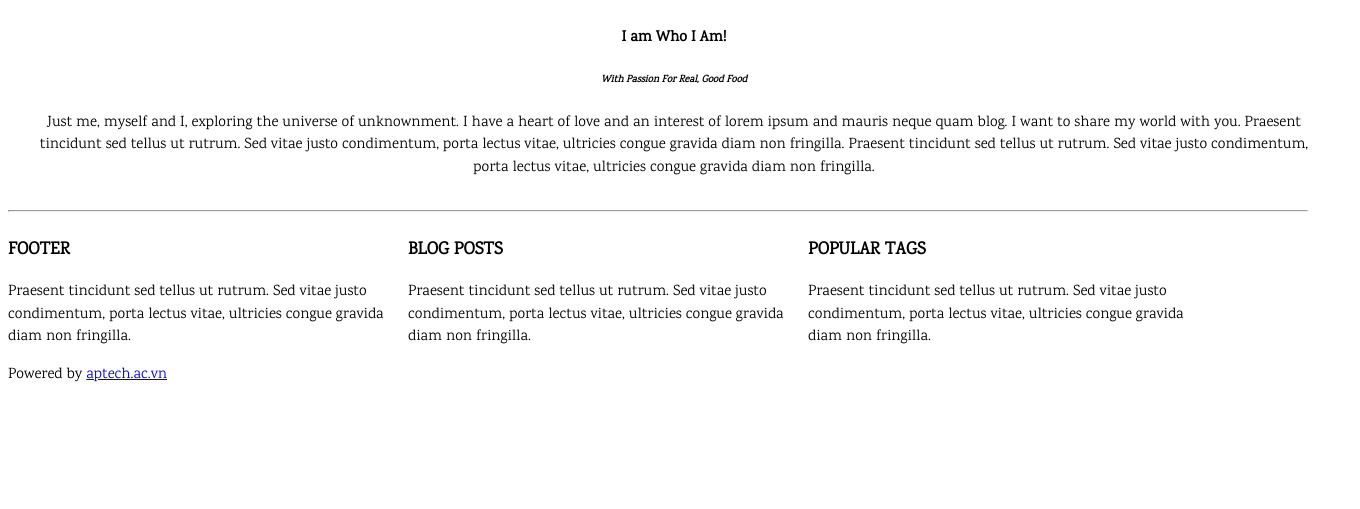
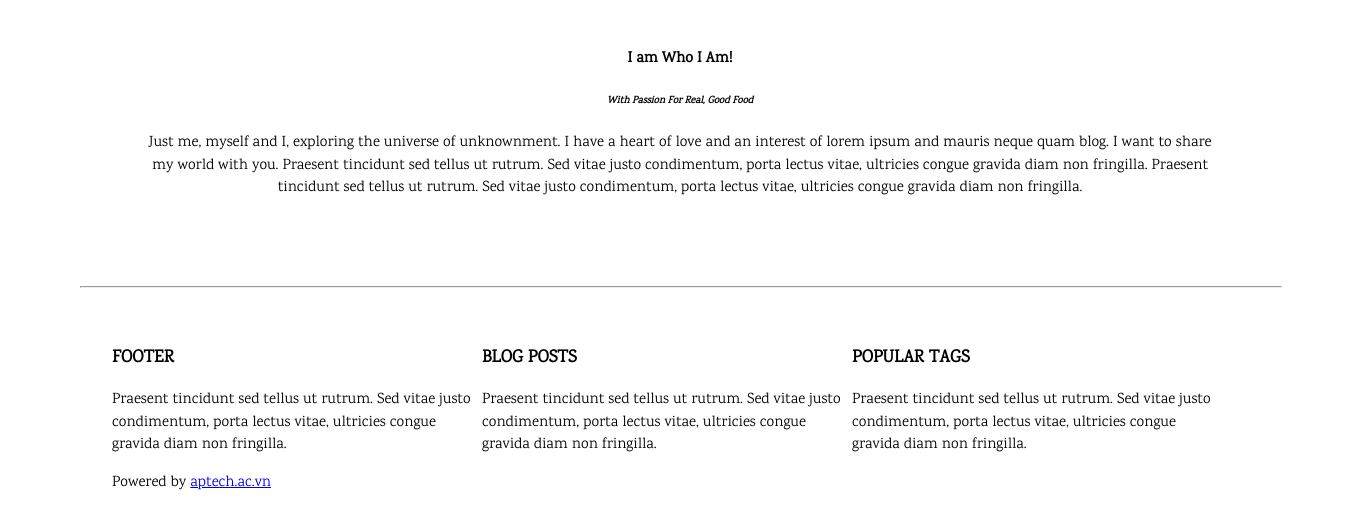
Before and after one commit to kiendz1202/webehehe, a PHP site: page /index.html in a window 1360 px wide. Shown: the part 1202-1711 px from the top of the page. Before the commit the page ends 1584 px from the top, so only its background shows below. Run offline with PHP 8.4, Linux system fonts and the light colour scheme.

Commit message:
up file BT2

```diff
--- a/css/style.css
+++ b/css/style.css
@@ -5,35 +5,42 @@
 html, body {
     font-size: 15px;
     line-height: 1.5;
-    align-items: center;
-
-
 }
-div{
-    width: 1300px;
-    float: left;
-
+.top .center{
+    text-align: center;
+    position:fixed;
+    z-index:100000;
+    top: 0;
+    width: 97%;
+    padding: 16px;
+    background-color: white;
 }
 
-.center{
+.main{
     text-align: center;
+    margin: auto;
+    width: 1200px;
+}
+.padding-16 .item{
+    width: 268px;
+    float: left;
     padding: 16px;
 }
+.padding-16{
+    clear: left;
+}
 
-.row padding-16{
-
-
+.padding-32{
+    padding: 32px;
 }
-.item{
-    width: 250px;
+.footer .third{
+    width: 370px;
     float: left;
-    padding:16px;
-    text-align: center;
+    text-align: left;
 }
 img{
     max-width: 100%;
 }
-.third{
-    text-align: left;
-    width: 400px;
+hr{
+    width: 100%;
 }
```
